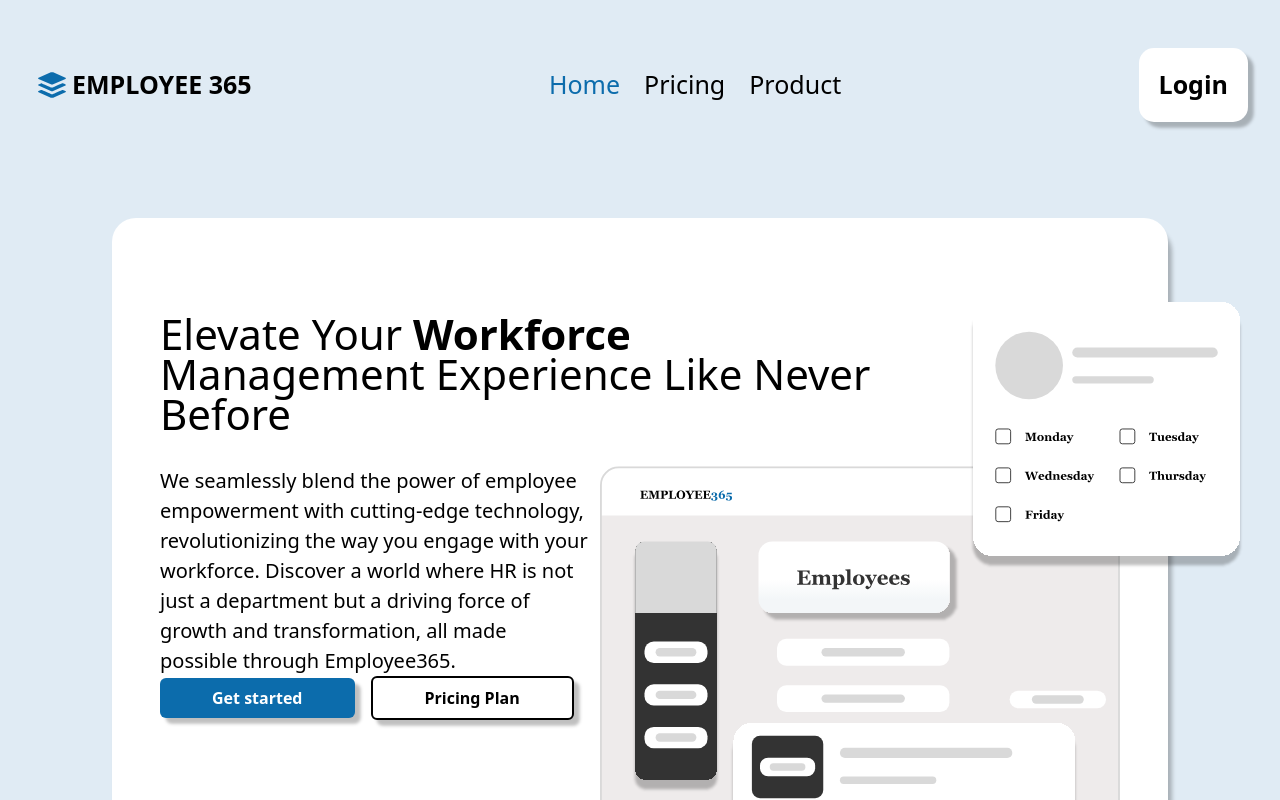
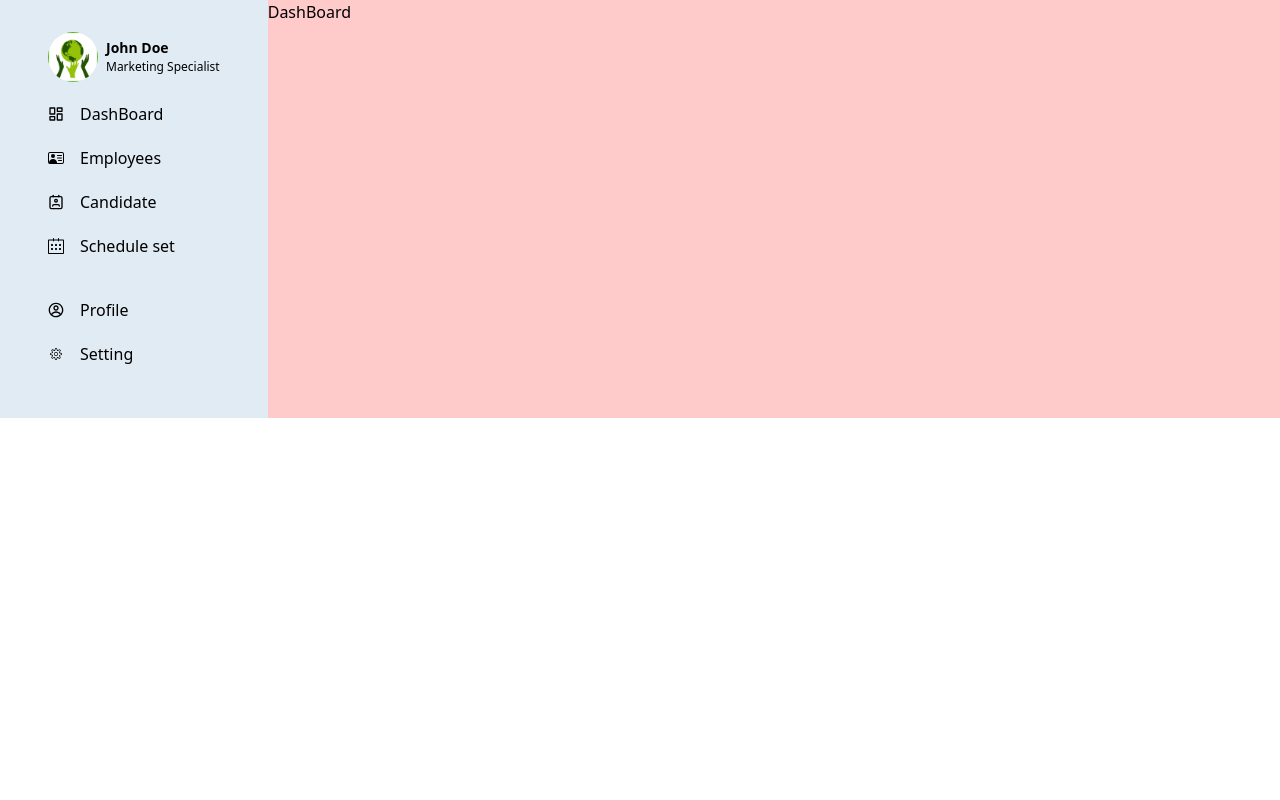
Before and after one commit to Employee365/Employee365_FrontEnd, a React (Vite) app: page /home in a window 1280 px wide. Shown: the top 800 px of the page. Built offline with nearby package versions, Linux system fonts and the light colour scheme.

Commit message:
Sidebar component

```diff
--- a/src/App.jsx
+++ b/src/App.jsx
@@ -1,11 +1,28 @@
 import React from 'react'
 import LandingPage from './landing_page/LandingPage'
+import { BrowserRouter, Routes,Route } from 'react-router-dom'
+import Login from './pages/Login'
+import DashBoard from './pages/DashBoard'
+import EmployeeList from './pages/EmployeeList'
+import Employee from './pages/Employee'
+import NewEmployee from './pages/NewEmployee'
+import Home from './pages/Home'
 
 const App = () => {
   return (
-    <div>
-      <LandingPage/>
-    </div>
+    <BrowserRouter>
+    <Routes>
+      <Route path='/' element={<LandingPage/>}/>
+      <Route path='/login' element={<Login/>}/>
+      <Route path='/home' element={<Home/>}/>
+      <Route path='/employee' >
+        <Route index element={<EmployeeList/>}/>
+        <Route path=':employeeId' element={<Employee/>}/>
+        <Route path=':newEmployee' element={<NewEmployee/>}/>
+      </Route>
+    </Routes>
+    </BrowserRouter>
+
   )
 }
 
--- /dev/null
+++ b/src/components/SideBar.jsx
@@ -0,0 +1,46 @@
+import React from "react";
+import world from "../assets/world.png";
+import {LuLayoutDashboard} from 'react-icons/lu'
+import {CgProfile} from 'react-icons/cg'
+import {CiSettings} from 'react-icons/ci'
+import {BsPersonVcard} from 'react-icons/bs'
+import {SlCalender} from 'react-icons/sl'
+import {LuContact} from 'react-icons/lu'
+
+
+
+const SideBar = () => {
+  return (
+    <div className="bg-[#E0EBF4] py-[2rem] px-[3rem] flex-2 ">
+        <div className="flex flex-col gap-5">
+
+      <div className="flex gap-2 justify-center items-center">
+        <img src={world} alt="" className="rounded-full w-[50px] h-[50px]" />
+        <div>
+          <h3 className="font-bold text-sm">John Doe</h3>
+          <h3 className="text-[12px]"> Marketing Specialist</h3>
+        </div>
+      </div>
+
+      <div className="">
+        <ul>
+
+          <li className="flex gap-4 items-center mb-5" ><LuLayoutDashboard/> DashBoard</li>
+          <li className="flex gap-4 items-center mb-5"> <BsPersonVcard/> Employees</li>
+          <li className="flex gap-4 items-center mb-5"> <LuContact/> Candidate</li>
+          <li className="flex gap-4 items-center mb-5"> <SlCalender/>Schedule set</li>
+        </ul>
+      </div>
+
+      <div>
+        <ul>
+          <li className="flex gap-4 items-center mb-5" ><CgProfile/>Profile</li>
+          <li className="flex gap-4 items-center mb-5"><CiSettings/>Setting</li>
+        </ul>
+      </div>
+        </div>
+    </div>
+  );
+};
+
+export default SideBar;
--- a/src/landing_page/Header.jsx
+++ b/src/landing_page/Header.jsx
@@ -1,6 +1,7 @@
 import React, { useState } from "react";
 import { GiHamburgerMenu } from "react-icons/gi";
 import { FaTimes } from "react-icons/fa";
+import { Link } from "react-router-dom";
 
 const Header = () => {
   const [isOpen, setIsOpen] = useState(false);
@@ -47,9 +48,9 @@ const Header = () => {
         </div>
 
         <div>
-          <button className="ss:text-[15px] sm:text-[25px] font-bold ss:rounded-[10px]  sm:rounded-[15px] bg-white shadow-4xl ss:py-[7px] ss:px-[20px]   sm:py-[18px] px-[64px] inline-block">
+          <Link to='/login' className="ss:text-[15px] sm:text-[25px] font-bold ss:rounded-[10px]  sm:rounded-[15px] bg-white shadow-4xl ss:py-[7px] ss:px-[20px]   sm:py-[18px] px-[64px] inline-block">
             Login
-          </button>
+          </Link>
         </div>
       </header>
 
--- /dev/null
+++ b/src/pages/DashBoard.jsx
@@ -0,0 +1,9 @@
+import React from 'react'
+
+const DashBoard = () => {
+  return (
+    <div className='flex-1 bg-red-200'>DashBoard</div>
+  )
+}
+
+export default DashBoard
--- /dev/null
+++ b/src/pages/Employee.jsx
@@ -0,0 +1,9 @@
+import React from 'react'
+
+const Employee = () => {
+  return (
+    <div>Employee</div>
+  )
+}
+
+export default Employee
--- /dev/null
+++ b/src/pages/EmployeeList.jsx
@@ -0,0 +1,9 @@
+import React from 'react'
+
+const EmployeeList = () => {
+  return (
+    <div>EmployeeList</div>
+  )
+}
+
+export default EmployeeList
--- /dev/null
+++ b/src/pages/Home.jsx
@@ -0,0 +1,14 @@
+import React from 'react'
+import SideBar from '../components/SideBar'
+import DashBoard from './DashBoard'
+
+const Home = () => {
+  return (
+    <div className='flex'>
+        <SideBar/>
+        <DashBoard/>
+    </div>
+  )
+}
+
+export default Home
--- a/src/pages/Login.jsx
+++ b/src/pages/Login.jsx
@@ -0,0 +1,9 @@
+import React from 'react'
+
+const Login = () => {
+  return (
+    <div>Login</div>
+  )
+}
+
+export default Login
--- /dev/null
+++ b/src/pages/NewEmployee.jsx
@@ -0,0 +1,9 @@
+import React from 'react'
+
+const NewEmployee = () => {
+  return (
+    <div>NewEmployee</div>
+  )
+}
+
+export default NewEmployee
```
Also changed, not shown: src/assets/world.png (added), src/components/NavBar.jsx (added).
